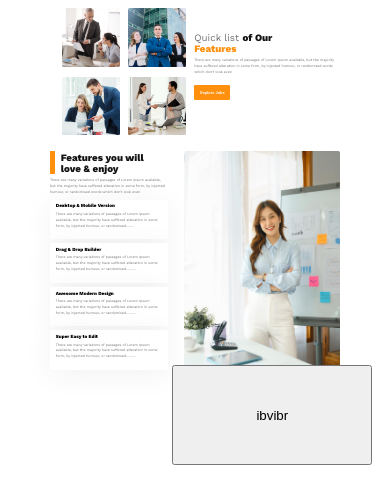
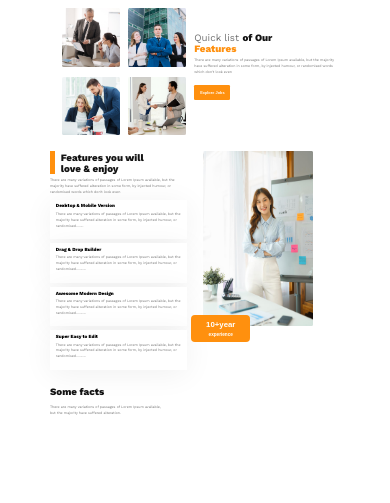
Before and after one commit to AhmedMinhajEmon/G3-architect, a plain HTML site: page index.html in a window 390 px wide. Shown: the part 333-836 px from the top of the page. Drawn offline with nearby package versions, Linux system fonts and the light colour scheme.

Commit message:
3rdsection added

```diff
--- a/index.html
+++ b/index.html
@@ -71,7 +71,7 @@
     </section>
     <section id="contain-two" class="container">
       <div class="main-second">
-        <div>
+        <div class="left-side">
           <div class="second-head">
             <div class="line"></div>
             <div>
@@ -114,10 +114,14 @@
         </div>
         <div class="image">
           <img src="images/architect.png" alt="">
-          <button class="btn">ibvibr</button>
+          <button class="btn">10+year<span><br> experience</span></button>
         </div>
       </div>
 
+    </section>
+    <section id="contain-three"class="container">
+      <h1>Some facts</h1>
+      <p>There are many variations of passages of Lorem Ipsum available, but the majority have suffered alteration.</p>
     </section>
 
 
--- a/styles/styles.css
+++ b/styles/styles.css
@@ -229,7 +229,12 @@ main input {
   height: 60vw;
 
 }
+.left-side{
+  left: 0px;
+  width: 50%;
+}
 .box-info {
+
   padding-left: 1.5vw;
   padding-right: 1.5vw;
   padding-bottom: 1.5vw;
@@ -243,6 +248,8 @@ main input {
   font-size: 1.2vw;
 }
 .image {
+  right: 0px;
+  width: 50%;
   position: relative;
   padding-left: 3vw;
   display: inline-block;
@@ -251,7 +258,72 @@ main input {
   position:absolute;
   top: 90%;
   left: 0%;
-  height: 100px;
+  height: 90px;
   width: 200px;
+  font-size: 2vw;
+  border: none;
+  border-radius: 1vw;
+  font-weight: 700;
+  color: #ffffff;
+  background: #ff900e;
 
 }
+.btn span{
+  font-size: 1.2vw;
+  font-weight:600 ;
+}
+
+@media screen and (max-width: 278px) {
+
+  .main-second{
+    gap: 2vw;
+  }
+ .main-second img{
+  width: 100%;
+  height: 100%;
+ }
+ .image {
+  padding-left: 0px;
+ }
+ .btn{
+  height: 7vw;
+  width: 15vw;
+}
+
+}
+@media screen and (min-width: 279px) and (max-width: 575px) {
+  .main-second img{
+    width: 80%;
+    height: 80%;
+   }
+   .btn{
+    top: 75%;
+    height: 7vw;
+    width: 15vw;
+  }
+}
+@media screen and (min-width: 576px) and (max-width: 1100px) {
+  .btn{
+
+    height: 9vw;
+    width: 15vw;
+  }
+}
+
+/* Section-3 */
+#contain-three{
+  padding: 0;
+  padding-top: 2vw;
+}
+#contain-three h1{
+  font-weight: 700;
+  font-size: 2.5vw;
+  color: #131313;
+}
+#contain-three p{
+  width: 40%;
+  font-weight: 400;
+  font-size: 0.9vw;
+  color: #727272;
+  line-height: 1.7;
+}
```
